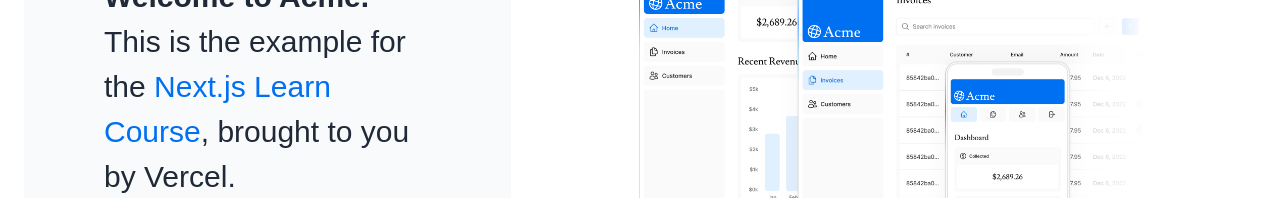
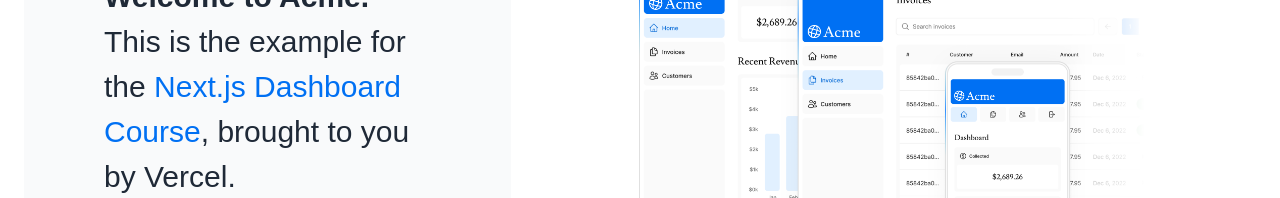
Before and after one commit to nathan211/nextjs-dashboard, a Next.js app: page / in a window 1280 px wide. Shown: the part 390-588 px from the top of the page. Built offline with nearby package versions, Linux system fonts and the light colour scheme; a web font is replaced by a local one.

Commit message:
update title

```diff
--- a/app/page.tsx
+++ b/app/page.tsx
@@ -15,7 +15,7 @@
           <p className={`${lusitana.className} text-xl text-gray-800 md:text-3xl md:leading-normal`}>
             <strong>Welcome to Acme.</strong> This is the example for the{' '}
             <a href="https://nextjs.org/learn/" className="text-blue-500">
-              Next.js Learn Course
+              Next.js Dashboard Course
             </a>
             , brought to you by Vercel.
           </p>
```
